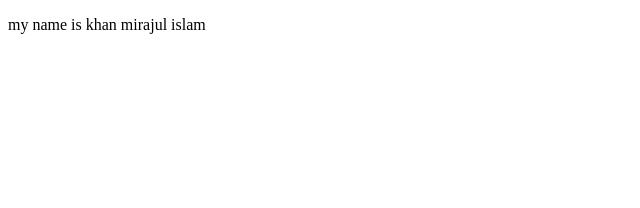
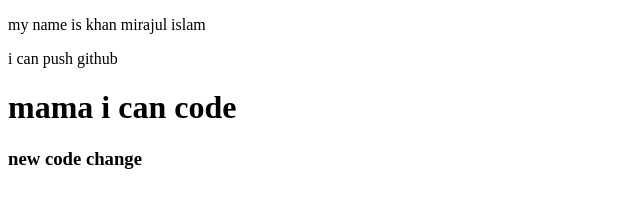
Before and after one commit to KHANMIRAZ/my-forth-repo, a plain HTML site: page index.html in a window 1280 px wide. Shown: the whole page, without its empty margins (0-640 px from the left). Drawn offline with Linux system fonts and the light colour scheme.

Commit message:
added header

```diff
--- a/index.html
+++ b/index.html
@@ -8,5 +8,10 @@
 </head>
 <body>
     <p>my name is khan mirajul islam</p>
+    <p> i can push github</p>
+    <h1> mama i can code</h1>
+    <h3> new code change</h3>
+
+
 </body>
 </html>
```
